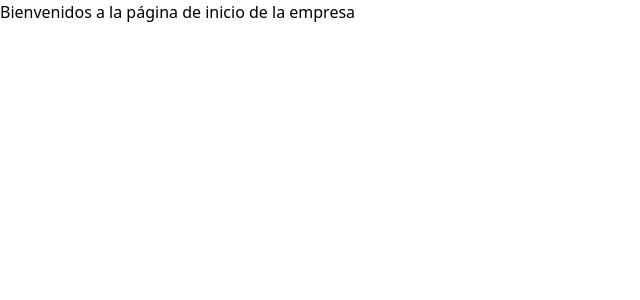
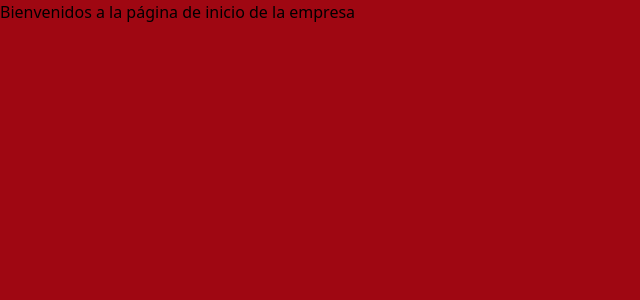
Before and after one commit to Eridux/Proyecto-1_Django, a Django app: page / in a window 1280 px wide. Shown: the top 300 px of the page, without its empty margins (0-640 px from the left). Run offline with Django 5.2, Linux system fonts and the light colour scheme; some libraries are stand-ins or nearby versions.

Commit message:
Cuarto commit - Eridux - Tailwind 4 instalado y configurado

```diff
--- a/templates/base.html
+++ b/templates/base.html
@@ -13,7 +13,7 @@
     </title>
     {% tailwind_css %}
 </head>
-<body>
+<body class="bg-red-800 h-screen">
 
     {% block contenido %}
 
--- a/theme/static/css/dist/styles.css
+++ b/theme/static/css/dist/styles.css
@@ -8,6 +8,7 @@
     --font-serif: ui-serif, Georgia, Cambria, 'Times New Roman', Times, serif;
     --font-mono: ui-monospace, SFMono-Regular, Menlo, Monaco, Consolas, 'Liberation Mono', 'Courier New',
     monospace;
+    --color-red-800: oklch(44.4% 0.177 26.899);
     --color-gray-50: oklch(98.5% 0.002 247.839);
     --color-black: #000;
     --text-5xl: 3rem;
@@ -197,8 +198,17 @@
   .flex {
     display: flex;
   }
+  .table {
+    display: table;
+  }
   .h-screen {
     height: 100vh;
+  }
+  .border-collapse {
+    border-collapse: collapse;
+  }
+  .resize {
+    resize: both;
   }
   .items-center {
     align-items: center;
@@ -206,8 +216,15 @@
   .justify-center {
     justify-content: center;
   }
+  .border {
+    border-style: var(--tw-border-style);
+    border-width: 1px;
+  }
   .bg-gray-50 {
     background-color: var(--color-gray-50);
+  }
+  .bg-red-800 {
+    background-color: var(--color-red-800);
   }
   .font-serif {
     font-family: var(--font-serif);
@@ -227,6 +244,18 @@
   .text-black {
     color: var(--color-black);
   }
+  .underline {
+    text-decoration-line: underline;
+  }
+  .outline {
+    outline-style: var(--tw-outline-style);
+    outline-width: 1px;
+  }
+}
+@property --tw-border-style {
+  syntax: "*";
+  inherits: false;
+  initial-value: solid;
 }
 @property --tw-leading {
   syntax: "*";
@@ -236,11 +265,18 @@
   syntax: "*";
   inherits: false;
 }
+@property --tw-outline-style {
+  syntax: "*";
+  inherits: false;
+  initial-value: solid;
+}
 @layer properties {
   @supports ((-webkit-hyphens: none) and (not (margin-trim: inline))) or ((-moz-orient: inline) and (not (color:rgb(from red r g b)))) {
     *, ::before, ::after, ::backdrop {
+      --tw-border-style: solid;
       --tw-leading: initial;
       --tw-tracking: initial;
+      --tw-outline-style: solid;
     }
   }
 }
```
Also changed, not shown: db.sqlite3.
